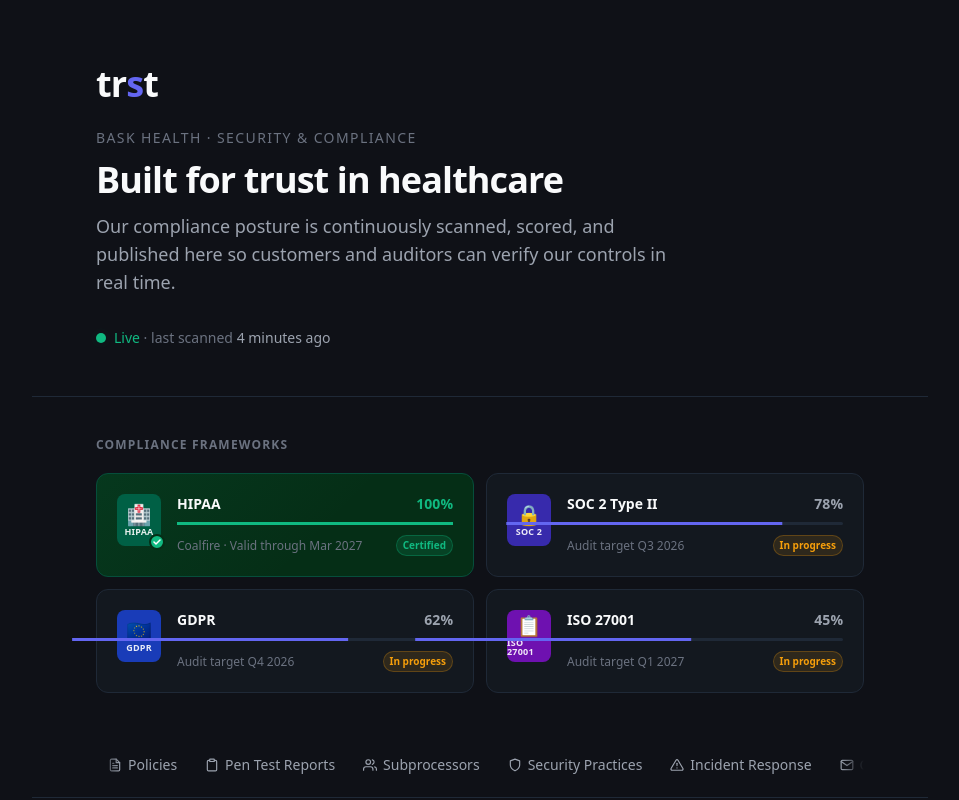
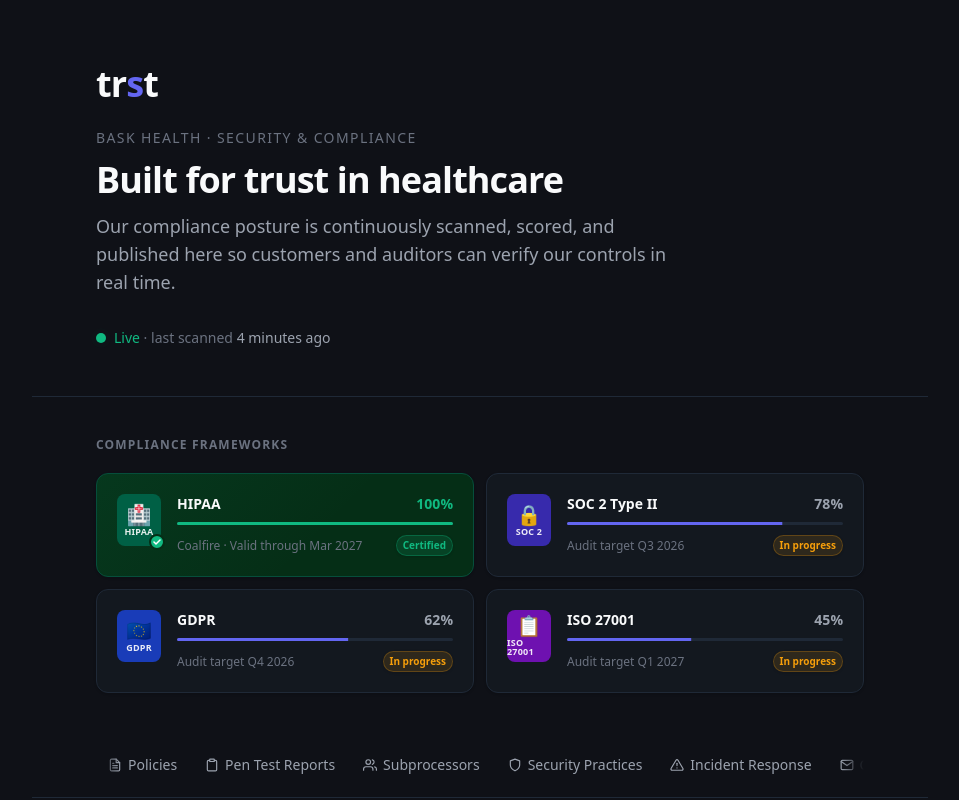
Before and after one commit to zico-io/trst, a Next.js app in the folder apps/web/: page / in a window 1280 px wide. Shown: the top 800 px of the page, without its empty margins (160-1119 px from the left). Built offline with nearby package versions, Linux system fonts and the light colour scheme.

Commit message:
fix(web): correct @source path for packages/ui (needed three ../ not two)

```diff
--- a/apps/web/app/globals.css
+++ b/apps/web/app/globals.css
@@ -1,6 +1,6 @@
 /* apps/web/app/globals.css */
 @import "tailwindcss";
-@source "../../packages/ui/src";
+@source "../../../packages/ui/src";
 
 :root {
   --color-bg: #0f1117;
```
